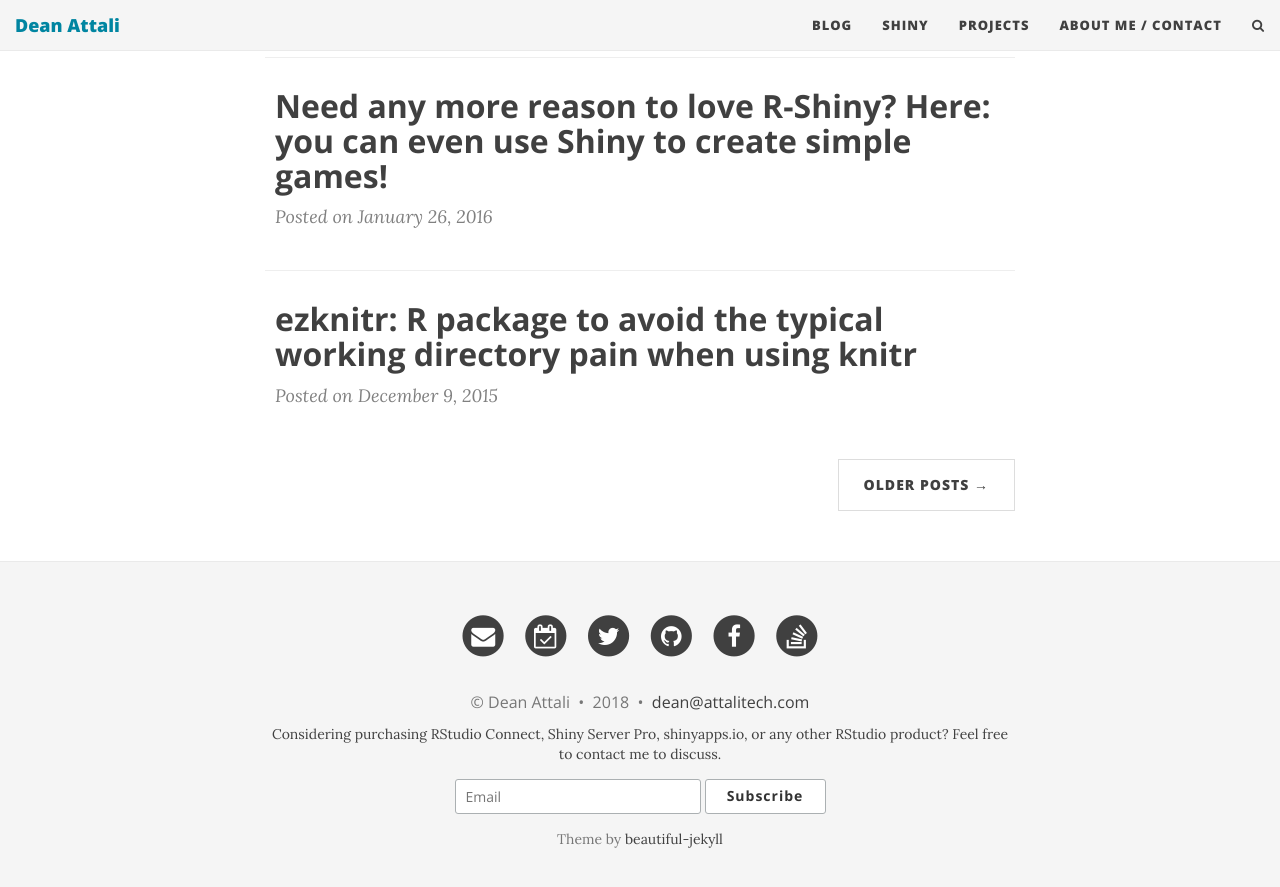
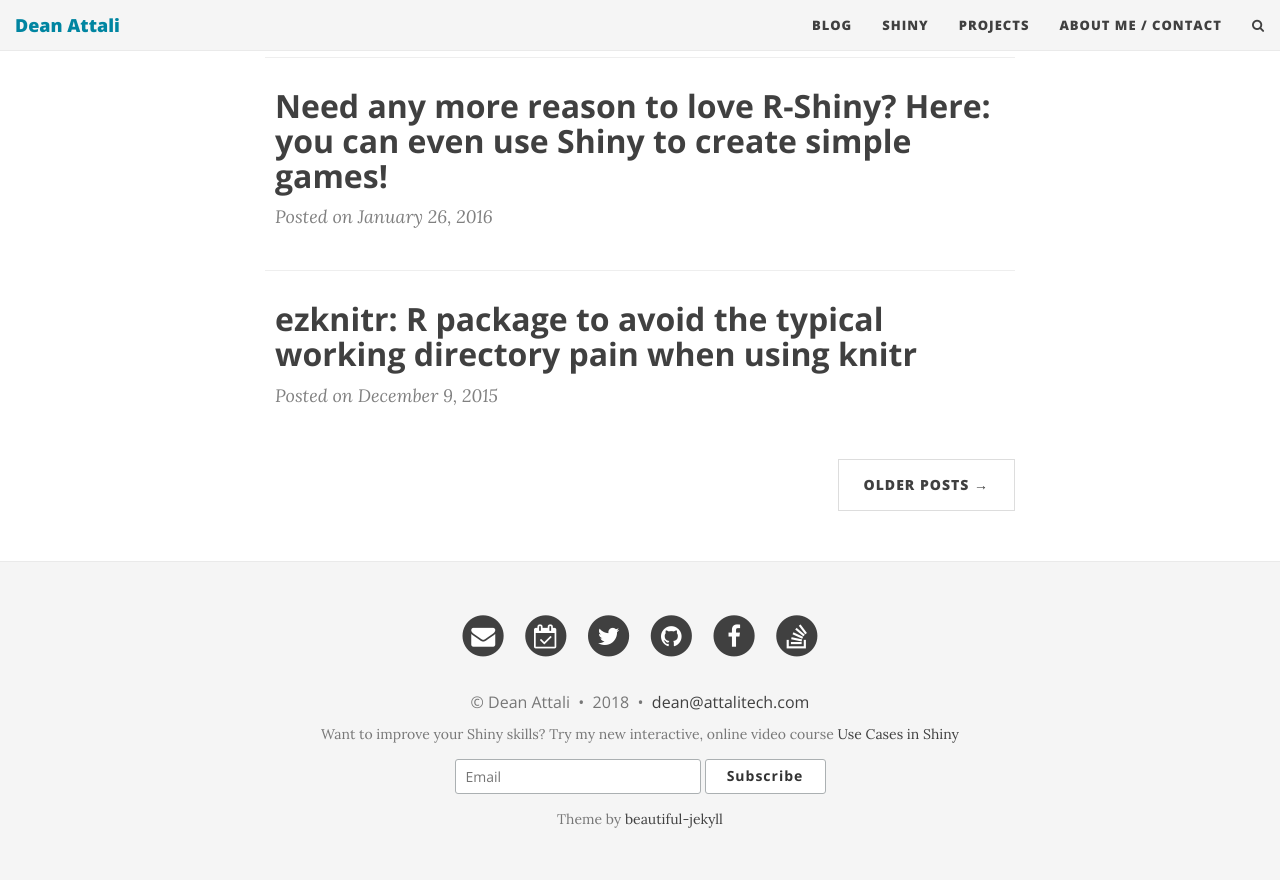
Before and after one commit to daattali/daattali.github.io, a Jekyll site: the page built from index.html, in a window 1280 px wide and 900 px high, scrolled down 2082 px. Shown: the top 887 px of the window. Built offline with Jekyll 4.4.1, drawn with Linux system fonts in a browser that asks for light colours; nearby versions of some CDN libraries; the list of posts is cut into pages by our own code.

Commit message:
add datacamp course promo to footer

```diff
--- a/_includes/footer.html
+++ b/_includes/footer.html
@@ -117,8 +117,9 @@
           {% endif %}
         </p>
 
-        <div style="text-align: center; margin: 10px 0 -10px;">
-          Considering purchasing RStudio Connect, Shiny Server Pro, shinyapps.io, or any other RStudio product? Feel free to contact me to discuss.
+        <div style="text-align: center; margin: 10px 0 -10px;" class="text-muted">
+          <!-- Considering purchasing RStudio Connect, Shiny Server Pro, shinyapps.io, or any other RStudio product? Feel free to contact me to discuss. -->
+          Want to improve your Shiny skills? Try my new interactive, online video course <a href="https://www.datacamp.com/courses/building-web-applications-in-r-with-shiny-case-studies">Use Cases in Shiny</a>
         </div>
 
         <div id="mailchimp-subscribe-section-footer" class="mailchimp-subscribe-section">
```
